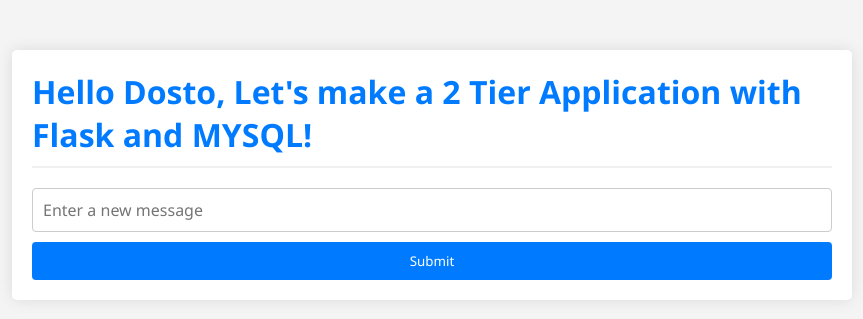
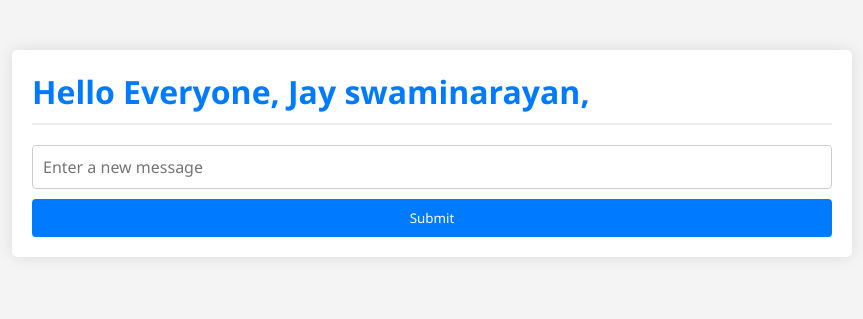
Before and after one commit to kunalbarot3188/nodeapp-cicd-kunal-two-tier, a Flask app: page / in a window 1280 px wide. Shown: the top 319 px of the page, without its empty margins (208-1071 px from the left). Run offline with Flask 2, Linux system fonts and the light colour scheme; data that the repository does not hold is empty; some libraries are stand-ins or nearby versions.

Commit message:
made some chages in html file to test

```diff
--- a/templates/index.html
+++ b/templates/index.html
@@ -93,8 +93,10 @@
 
 <body>
     <div class="container">
-        <h1>Hello Dosto,
-            Let's make a 2 Tier Application with Flask and MYSQL!</h1>
+        <h1>Hello Everyone,
+            Jay swaminarayan,
+            <!-- Let's make a 2 Tier Application with Flask and MYSQL! -->
+        </h1>
         {% for message in messages %}
             <p>{{ message[0] }}</p>
         {% endfor %}
```
Also changed, not shown: 1 other file.
